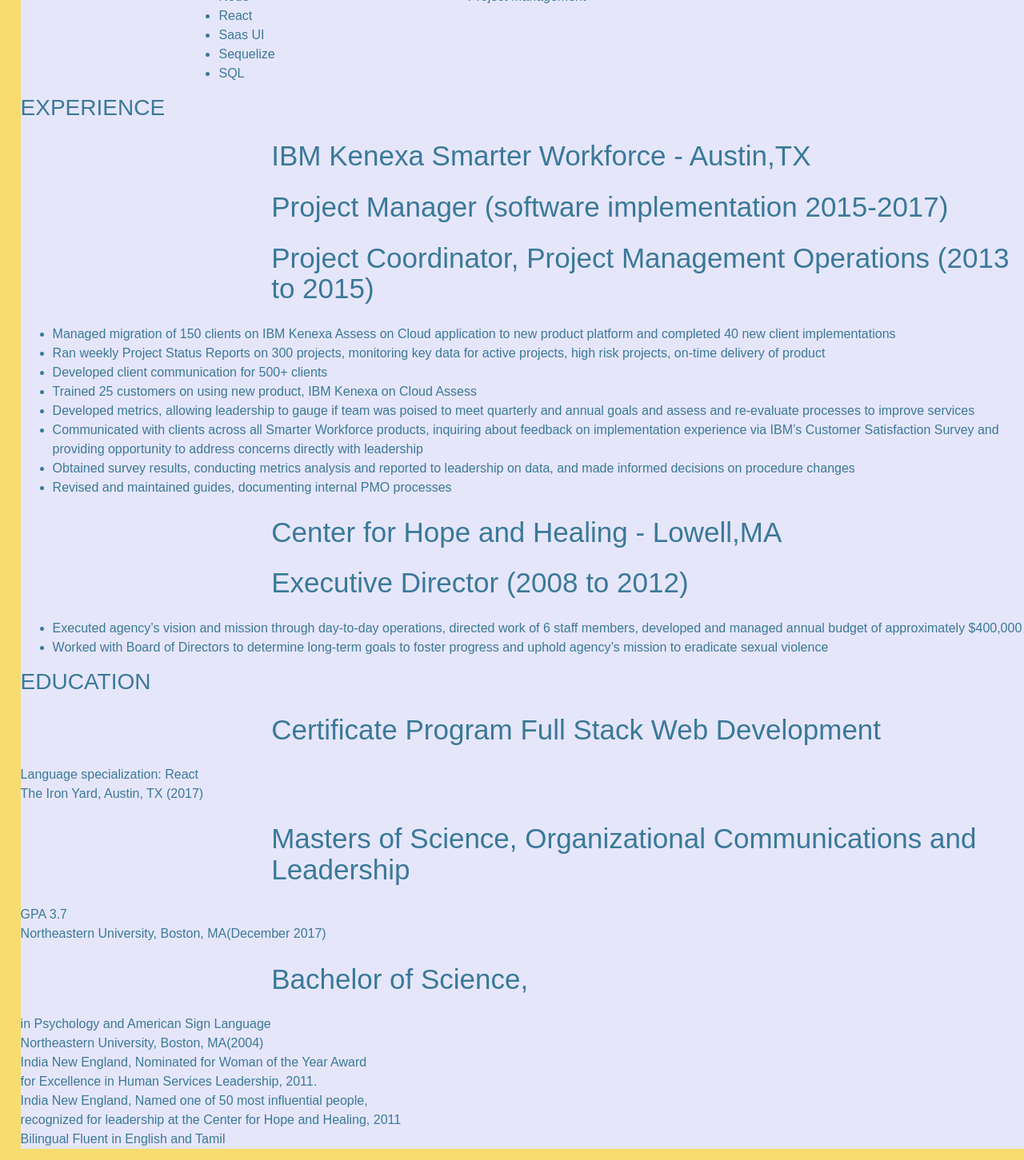
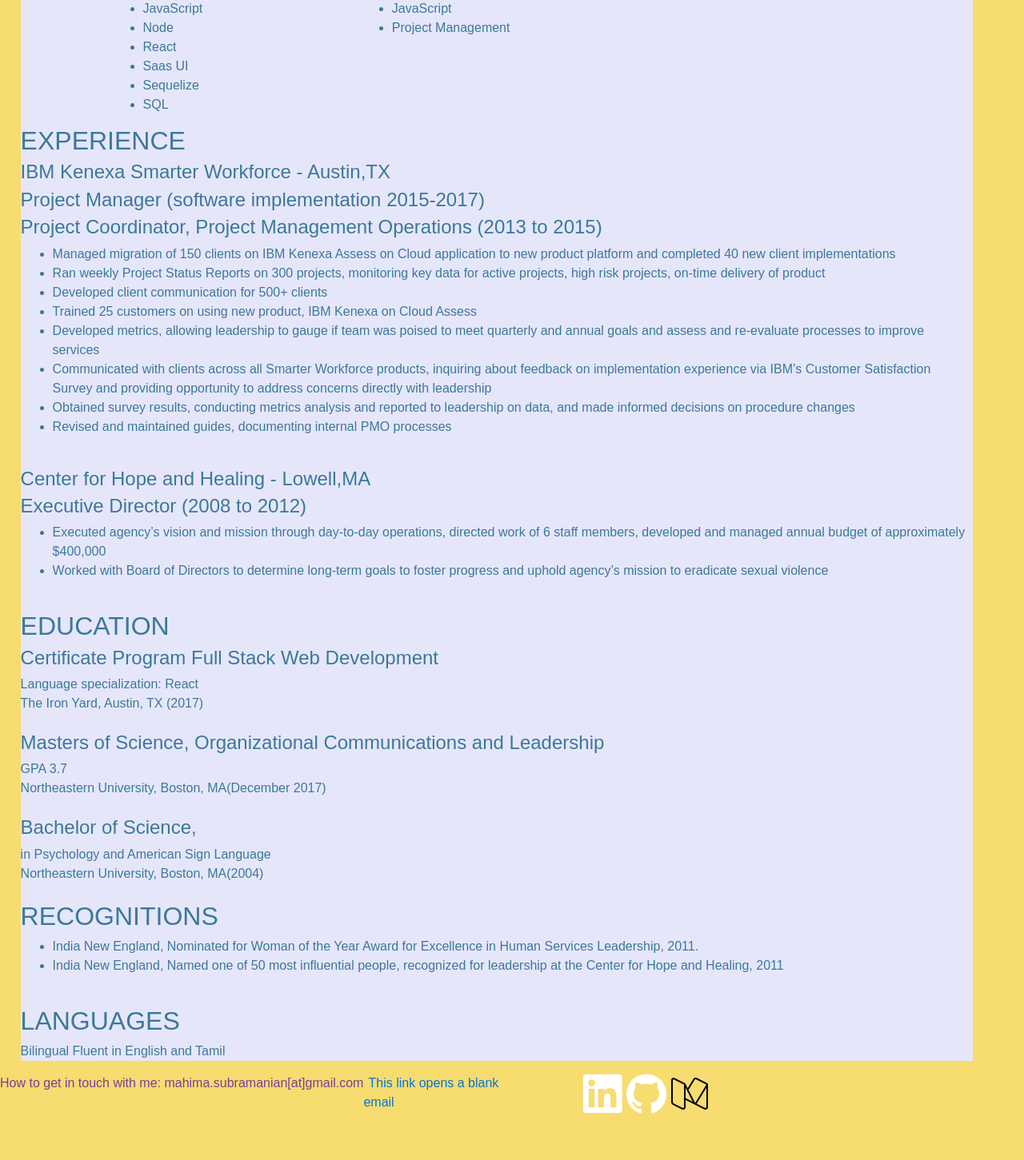
Before and after one commit to Smahima/smahima.github.io, a React (Create React App) app: page /resume in a window 1280 px wide. Shown: the part 520-1971 px from the top of the page at 80% size. After the commit the page ends 1927 px from the top, so only its background shows below. Built offline with nearby package versions, Linux system fonts and the light colour scheme.

Commit message:
corrected heading formats on resume, added divs for headers, made recognitions a list and moved text to one line, changed margins to leave border around text

```diff
--- a/src/components/Resume.js
+++ b/src/components/Resume.js
@@ -13,14 +13,13 @@
 
          <div className="resume-header">
            <h2> Mahima Subramanian</h2>
-           <h3> Front End Web Developer</h3>
+           <h4> Front End Web Developer</h4>
            <p> mahima.subramanian[at]gmailcom | <a href="https://wwwlinkedincom/in/msubramanian/" >LinkedIn</a> | <a href="https://githubcom/Smahima">GitHub </a>| <a href="https://mediumcom/@mahimaS">Medium </a></p>
          </div>
 
         <div className="resume-body">
-
+          <h2> SKILLS</h2>
          <div className="skills">
-           <h3> SKILLS </h3>
            <p>Technical Skills:</p>
            <ul>
             <li>CSS</li>
@@ -45,12 +44,12 @@
          </div>
 
          <div className="experience">
-           <h3> EXPERIENCE </h3>
+           <h2> EXPERIENCE </h2>
 
            <div>
-            <h5>IBM Kenexa Smarter Workforce - Austin,TX</h5>
-            <h5>Project Manager (software implementation 2015-2017)</h5>
-            <h5>Project Coordinator, Project Management Operations (2013 to 2015)</h5>
+            <h4>IBM Kenexa Smarter Workforce - Austin,TX</h4>
+            <h4>Project Manager (software implementation 2015-2017)</h4>
+            <h4>Project Coordinator, Project Management Operations (2013 to 2015)</h4>
             <ul>
               <li>Managed migration of 150 clients on IBM Kenexa Assess on Cloud application to new product platform and completed 40 new client implementations</li>
               <li>Ran weekly Project Status Reports on 300 projects, monitoring key data for active projects, high risk projects, on-time delivery of product</li>
@@ -60,40 +59,47 @@
               <li>Communicated with clients across all Smarter Workforce products, inquiring about feedback on implementation experience via IBM’s Customer Satisfaction Survey and providing opportunity to address concerns directly with leadership</li>
               <li>Obtained survey results, conducting metrics analysis and reported to leadership on data, and made informed decisions on procedure changes</li>
               <li>Revised and maintained guides, documenting internal PMO processes</li>
-            </ul>
+            </ul><br></br>
 
-            <h5>Center for Hope and Healing - Lowell,MA</h5>
-            <h5>Executive Director (2008 to 2012)</h5>
+            <h4>Center for Hope and Healing - Lowell,MA</h4>
+            <h4>Executive Director (2008 to 2012)</h4>
             <ul>
               <li>Executed agency’s vision and mission through day-to-day operations, directed work of 6 staff members, developed and managed annual budget of approximately $400,000</li>
               <li>Worked with Board of Directors to determine long-term goals to foster progress and uphold agency’s mission to eradicate sexual violence</li>
             </ul>
-           </div>
+           </div><br></br>
 
          <div className="education">
-            <h3>EDUCATION</h3>
-            <h5>Certificate Program Full Stack Web Development</h5>
+            <h2>EDUCATION</h2>
+          <div>
+            <h4>Certificate Program Full Stack Web Development</h4>
             <p>Language specialization: React</p>
-            <p>The Iron Yard, Austin, TX (2017)</p>
+            <p>The Iron Yard, Austin, TX (2017)</p><br></br>
 
-            <h5>Masters of Science, Organizational Communications and Leadership</h5>
+            <h4>Masters of Science, Organizational Communications and Leadership</h4>
             <p>GPA 3.7</p>
-            <p>Northeastern University, Boston, MA(December 2017)</p>
+            <p>Northeastern University, Boston, MA(December 2017)</p><br></br>
 
-            <h5>Bachelor of Science,</h5><p>in Psychology and American Sign Language</p>
+            <h4>Bachelor of Science,</h4><p>in Psychology and American Sign Language</p>
             <p>Northeastern University, Boston, MA(2004)</p>
           </div>
+          </div><br></br>
 
           <div className="recognitions"></div>
-            <p>India New England, Nominated for Woman of the Year Award</p>
-            <p> for Excellence in Human Services Leadership, 2011.</p>
-
-            <p>India New England, Named one of 50 most influential people,</p>
-            <p>recognized for leadership at the Center for Hope and Healing, 2011</p>
-         </div>
+              <h2>RECOGNITIONS</h2>
+          <div>
+          <ul>
+            <li>India New England, Nominated for Woman of the Year Award for Excellence in Human Services Leadership, 2011.</li>
+            <li>India New England, Named one of 50 most influential people, recognized for leadership at the Center for Hope and Healing, 2011</li>
+          </ul>
+          </div>
+         </div><br></br>
 
          <div className="languages"></div>
+            <h2>LANGUAGES</h2>
+          <div>
            <p>Bilingual Fluent in English and Tamil</p>
+          </div>
         </div>
 
        </div>
--- a/src/styles/index.css
+++ b/src/styles/index.css
@@ -138,7 +138,6 @@
   text-align: center;
   color: #F7DC6F;
 
-
 }
 
 .inProgress {
@@ -159,13 +158,13 @@
 }
 
 .resume-header {
-  margin: 2% 0 0 2%;
+  margin: 2% 5% 0 2%;
   color:  #3a7999;
   background-color: #E6E6FA;
 }
 
 .resume-body {
-  margin: 0 0 0 2%;
+  margin: 0 5% 0 2%;
   color:  #3a7999;
   background-color: #E6E6FA;
 }
@@ -175,14 +174,14 @@
   flex-direction: row;
 }
 
-.experience p {
-  margin-bottom: 0;
+
+.experience h5 {
+  margin: 0 0 2% 1%;
 }
 
 .education p {
   margin-bottom: 0;
 }
-
 
 @keyframes App-logo-spin {
   from { transform: rotate(0deg); }
```
